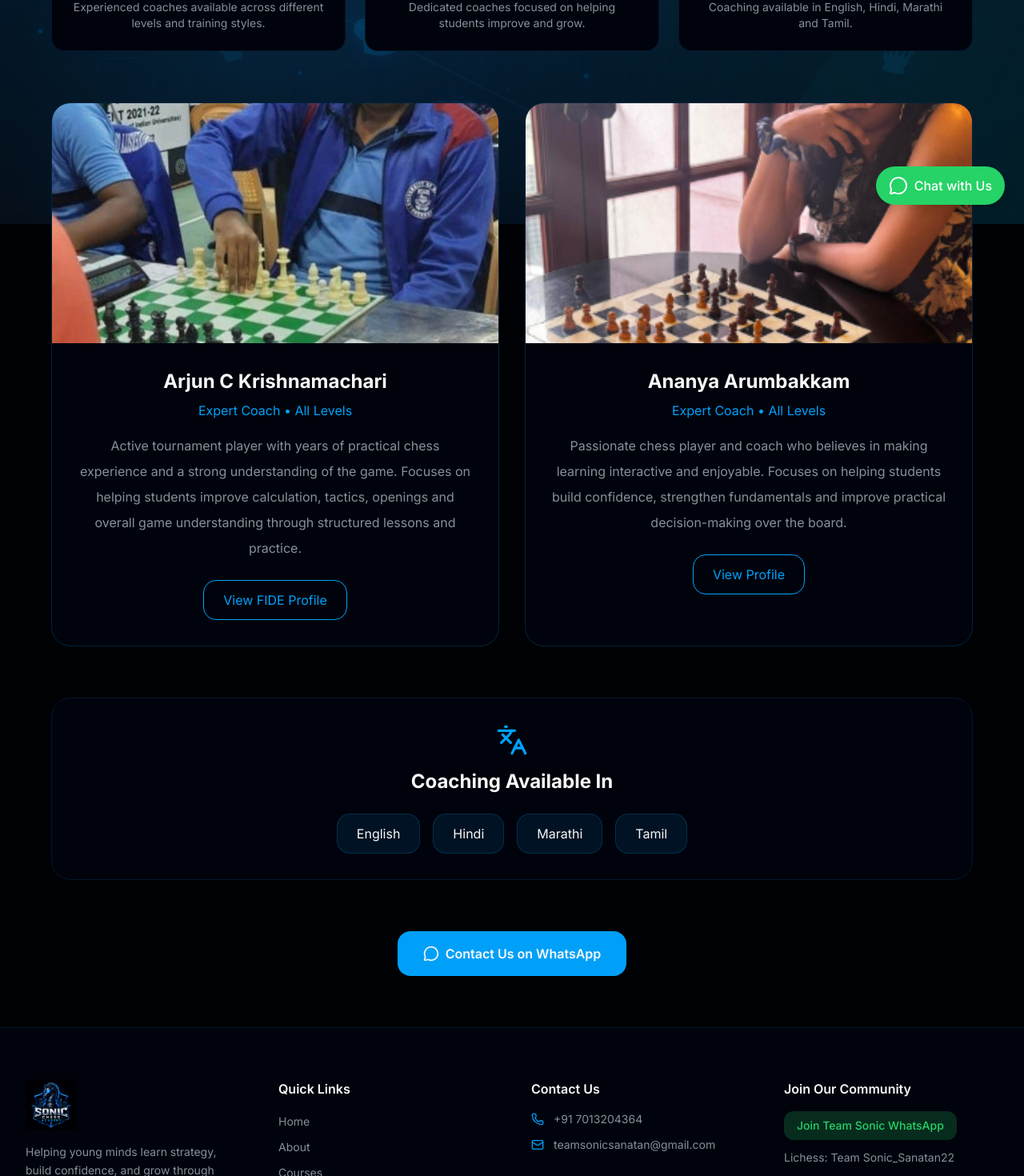
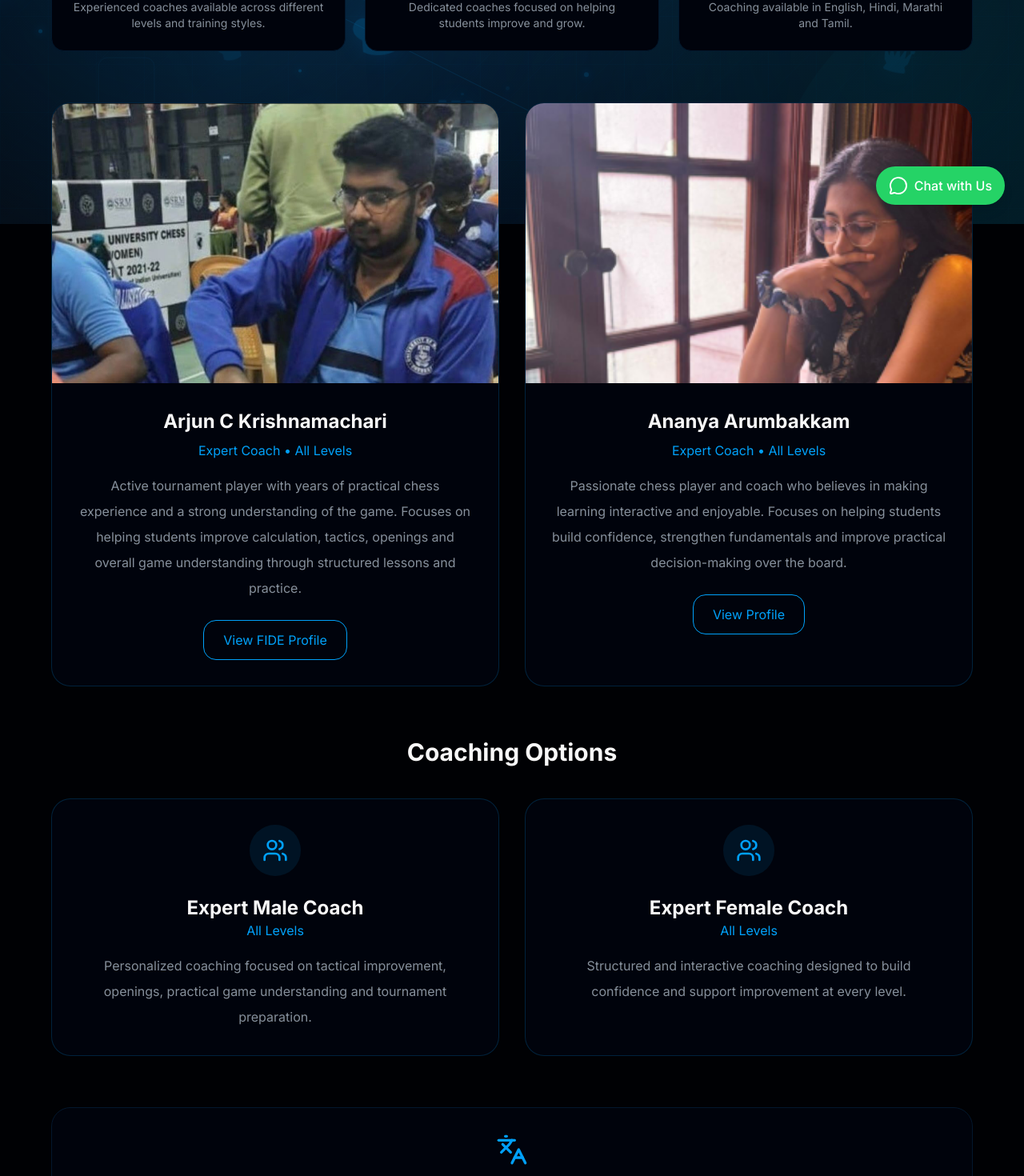
Before and after one commit to HarshitBihani/Sonic-Chess-Academy, a Next.js app: page /coaches in a window 1280 px wide. Shown: the part 520-1990 px from the top of the page at 80% size. Built offline with nearby package versions, Linux system fonts and the light colour scheme.

Commit message:
Update page.tsx

```diff
--- a/app/coaches/page.tsx
+++ b/app/coaches/page.tsx
@@ -2,86 +2,104 @@
 
 import { motion } from "framer-motion"
 import { ChessBackground } from "@/components/chess-background"
-import { Award, MessageCircle, Languages, Heart } from "lucide-react"
+import {
+  Award,
+  MessageCircle,
+  Languages,
+  Heart,
+  Users
+} from "lucide-react"
+
 import Link from "next/link"
 import Image from "next/image"
 
 const coaches = [
 {
-    name: "Arjun C Krishnamachari",
-    specialization: "Expert Coach • All Levels",
-    image: "/arjun ck photo.jpeg",
-    description:
-      "Active tournament player with years of practical chess experience and a strong understanding of the game. Focuses on helping students improve calculation, tactics, openings and overall game understanding through structured lessons and practice.",
-    button: "View FIDE Profile",
-    link: "https://ratings.fide.com/profile/46653252"
+name:"Arjun C Krishnamachari",
+specialization:"Expert Coach • All Levels",
+image:"/arjun ck photo.jpeg",
+description:"Active tournament player with years of practical chess experience and a strong understanding of the game. Focuses on helping students improve calculation, tactics, openings and overall game understanding through structured lessons and practice.",
+button:"View FIDE Profile",
+link:"https://ratings.fide.com/profile/46653252"
 },
 
 {
-    name: "Ananya Arumbakkam",
-    specialization: "Expert Coach • All Levels",
-    image: "/ananya.png",
-    description:
-      "Passionate chess player and coach who believes in making learning interactive and enjoyable. Focuses on helping students build confidence, strengthen fundamentals and improve practical decision-making over the board.",
-    button: "View Profile",
-    link: "https://share.google/YhyVOodW5GPxiBMJ8"
+name:"Ananya Arumbakkam",
+specialization:"Expert Coach • All Levels",
+image:"/ananya.png",
+description:"Passionate chess player and coach who believes in making learning interactive and enjoyable. Focuses on helping students build confidence, strengthen fundamentals and improve practical decision-making over the board.",
+button:"View Profile",
+link:"https://share.google/YhyVOodW5GPxiBMJ8"
 }
 ]
 
 const qualities = [
 {
-    icon: Award,
-    title: "10+ Coaches",
-    description: "Experienced coaches available across different levels and training styles."
+icon:Award,
+title:"10+ Coaches",
+description:"Experienced coaches available across different levels and training styles."
 },
+
 {
-    icon: Heart,
-    title: "Passionate Educators",
-    description: "Dedicated coaches focused on helping students improve and grow."
+icon:Heart,
+title:"Passionate Educators",
+description:"Dedicated coaches focused on helping students improve and grow."
 },
+
 {
-    icon: Languages,
-    title: "Multilingual Support",
-    description: "Coaching available in English, Hindi, Marathi and Tamil."
+icon:Languages,
+title:"Multilingual Support",
+description:"Coaching available in English, Hindi, Marathi and Tamil."
 }
 ]
 
-export default function CoachesPage() {
-  return (
+export default function CoachesPage(){
+
+return(
+
 <>
-      <ChessBackground />
+
+<ChessBackground/>
 
 <div className="min-h-screen pt-28 pb-16 px-4 relative z-10">
 
 <div className="max-w-6xl mx-auto">
 
 <motion.div
-            initial={{ opacity:0,y:20 }}
-            animate={{ opacity:1,y:0 }}
-            className="text-center mb-16"
-          >
+initial={{opacity:0,y:20}}
+animate={{opacity:1,y:0}}
+className="text-center mb-16">
 
 <span className="inline-block px-4 py-1.5 bg-primary/10 border border-primary/20 rounded-full text-primary text-sm font-medium mb-4">
+
 Meet the Team
+
 </span>
 
 <h1 className="text-4xl sm:text-5xl font-bold mb-4">
+
 Our Coaches
+
 </h1>
 
 <p className="text-primary font-medium text-lg mb-6">
+
 10+ Experienced Coaches Available
+
 </p>
 
 <p className="text-muted-foreground text-lg max-w-3xl mx-auto">
+
 Learn from passionate educators and experienced players who help students improve through structured learning and practical chess understanding.
+
 </p>
 
 </motion.div>
 
-          {/* Qualities */}
 
-          <div className="grid grid-cols-1 md:grid-cols-3 gap-6 mb-16">
+{/* qualities */}
+
+<div className="grid md:grid-cols-3 gap-6 mb-16">
 
 {qualities.map((quality,index)=>(
 
@@ -90,15 +108,21 @@ export default function CoachesPage() {
 className="p-6 bg-card rounded-2xl border border-border text-center">
 
 <div className="w-12 h-12 bg-primary/10 rounded-xl flex items-center justify-center mx-auto mb-4">
+
 <quality.icon className="w-6 h-6 text-primary"/>
+
 </div>
 
 <h3 className="font-semibold mb-2">
+
 {quality.title}
+
 </h3>
 
 <p className="text-sm text-muted-foreground">
+
 {quality.description}
+
 </p>
 
 </div>
@@ -107,7 +131,8 @@ export default function CoachesPage() {
 
 </div>
 
-          {/* Coaches */}
+
+{/* coaches */}
 
 <div className="grid md:grid-cols-2 gap-8 mb-16">
 
@@ -121,22 +146,28 @@ export default function CoachesPage() {
 src={coach.image}
 alt={coach.name}
 width={500}
-                height={280}
-                className="w-full h-[300px] object-cover object-center"
+height={350}
+className="w-full h-[350px] object-cover object-top"
 />
 
 <div className="p-8 text-center">
 
 <h2 className="text-2xl font-bold mb-2">
+
 {coach.name}
+
 </h2>
 
 <p className="text-primary mb-4">
+
 {coach.specialization}
+
 </p>
 
 <p className="text-muted-foreground leading-8 mb-6">
+
 {coach.description}
+
 </p>
 
 <Link
@@ -156,15 +187,99 @@ export default function CoachesPage() {
 
 </div>
 
-          {/* Languages */}
+
+{/* coaching options */}
+
+<div className="mb-16">
+
+<h2 className="text-3xl font-bold text-center mb-10">
+
+Coaching Options
+
+</h2>
+
+<div className="grid md:grid-cols-2 gap-8">
+
+<div className="bg-card rounded-3xl p-8 border border-primary/20 text-center">
+
+<div className="w-16 h-16 rounded-full bg-primary/10 flex items-center justify-center mx-auto mb-6">
+
+<Users className="w-8 h-8 text-primary"/>
+
+</div>
+
+<h3 className="text-2xl font-bold">
+
+Expert Male Coach
+
+</h3>
+
+<p className="text-primary mb-4">
+
+All Levels
+
+</p>
+
+<p className="text-muted-foreground leading-8">
+
+Personalized coaching focused on tactical improvement, openings, practical game understanding and tournament preparation.
+
+</p>
+
+</div>
+
+
+
+<div className="bg-card rounded-3xl p-8 border border-primary/20 text-center">
+
+<div className="w-16 h-16 rounded-full bg-primary/10 flex items-center justify-center mx-auto mb-6">
+
+<Users className="w-8 h-8 text-primary"/>
+
+</div>
+
+<h3 className="text-2xl font-bold">
+
+Expert Female Coach
+
+</h3>
+
+<p className="text-primary mb-4">
+
+All Levels
+
+</p>
+
+<p className="text-muted-foreground leading-8">
+
+Structured and interactive coaching designed to build confidence and support improvement at every level.
+
+</p>
+
+</div>
+
+</div>
+
+</div>
+
+
+{/* language */}
 
 <div className="bg-card rounded-3xl p-8 border border-border text-center mb-16">
 
 <Languages className="w-10 h-10 text-primary mx-auto mb-4"/>
 
-            <h2 className="text-2xl font-bold mb-6">
+<h2 className="text-2xl font-bold mb-2">
+
 Coaching Available In
+
 </h2>
+
+<p className="text-muted-foreground mb-6">
+
+Learn comfortably in your preferred language
+
+</p>
 
 <div className="flex flex-wrap justify-center gap-4">
 
@@ -184,6 +299,7 @@ export default function CoachesPage() {
 
 </div>
 
+
 <div className="text-center">
 
 <Link
@@ -199,9 +315,13 @@ export default function CoachesPage() {
 
 </div>
 
+
 </div>
 
 </div>
+
 </>
+
 )
+
 }
```
Lines whose indentation alone changed are shown as unchanged.
